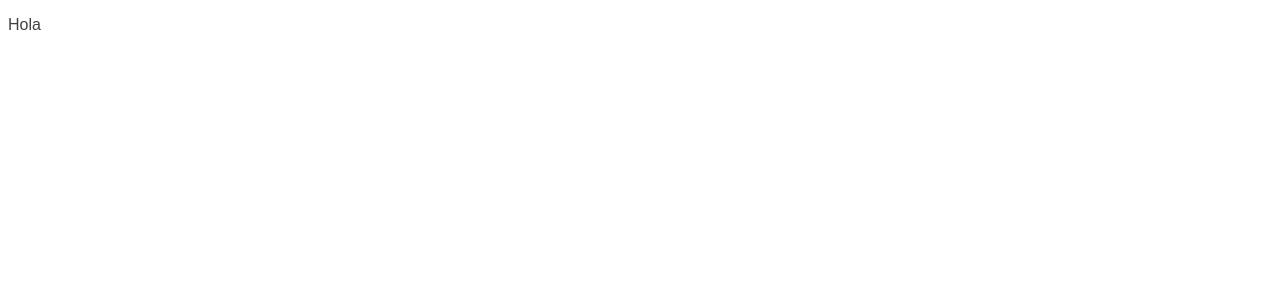
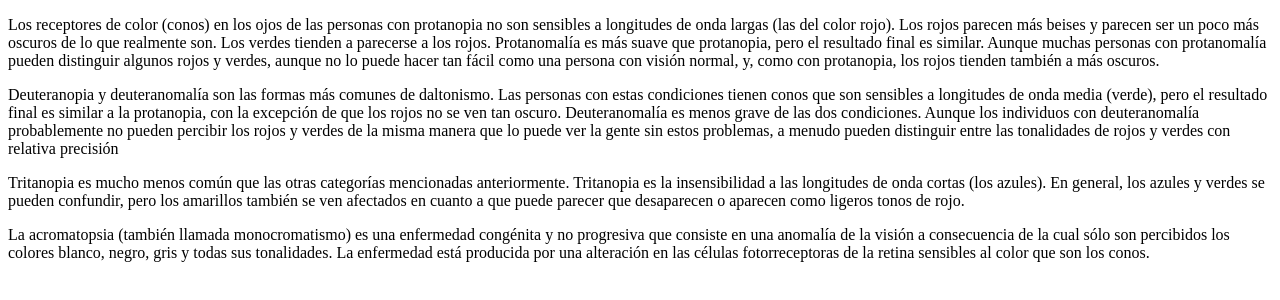
Before and after one commit to jorgeatgu/gulp-postCSS, a website: page color-blind/index.html in a window 1280 px wide. Drawn offline with Linux system fonts and the light colour scheme.

Commit message:
creando el archivo con todas las variables de colores y creando la estructura con los diferentes tipos de anomalia visual

```diff
--- a/color-blind/index.html
+++ b/color-blind/index.html
@@ -9,10 +9,17 @@
         <link rel="stylesheet" type="text/css" href="css/styles.css">
     </head>
     <body>
-    <p class="foo">
-    	Hola
-    </p>
-    <div class="hola">
-    </div>
+    <section class="protanotopia">
+        <p>Los receptores de color (conos) en los ojos de las personas con protanopia no son sensibles a longitudes de onda largas (las del color rojo). Los rojos parecen más beises y parecen ser un poco más oscuros de lo que realmente son. Los verdes tienden a parecerse a los rojos. Protanomalía es más suave que protanopia, pero el resultado final es similar. Aunque muchas personas con protanomalía pueden distinguir algunos rojos y verdes, aunque no lo puede hacer tan fácil como una persona con visión normal, y, como con protanopia, los rojos tienden también a más oscuros.</p>
+    </section>
+    <section class="deuteranopia">
+    <p>Deuteranopia y deuteranomalía son las formas más comunes de daltonismo. Las personas con estas condiciones tienen conos que son sensibles a longitudes de onda media (verde), pero el resultado final es similar a la protanopia, con la excepción de que los rojos no se ven tan oscuro. Deuteranomalía es menos grave de las dos condiciones. Aunque los individuos con deuteranomalía probablemente no pueden percibir los rojos y verdes de la misma manera que lo puede ver la gente sin estos problemas, a menudo pueden distinguir entre las tonalidades de rojos y verdes con relativa precisión</p>
+    </section>
+    <section class="tritanopia">
+    <p>Tritanopia es mucho menos común que las otras categorías mencionadas anteriormente. Tritanopia es la insensibilidad a las longitudes de onda cortas (los azules). En general, los azules y verdes se pueden confundir, pero los amarillos también se ven afectados en cuanto a que puede parecer que desaparecen o aparecen como ligeros tonos de rojo.</p>
+    </section>
+    <section class="acromatopsia">
+    <p>La acromatopsia (también llamada monocromatismo) es una enfermedad congénita y no progresiva que consiste en una anomalía de la visión a consecuencia de la cual sólo son percibidos los colores blanco, negro, gris y todas sus tonalidades. La enfermedad está producida por una alteración en las células fotorreceptoras de la retina sensibles al color que son los conos.</p>
+    </section>
     </body>
 </html>
--- /dev/null
+++ b/color-blind/src/css/_variables.css
@@ -0,0 +1,3 @@
+:root {
+
+}
--- a/color-blind/src/css/styles.css
+++ b/color-blind/src/css/styles.css
@@ -1,15 +1,17 @@
-.foo {
-	font-size: 16px;
-	font-family: Arial, sans-serif;
-	color: crimson;
-	.build {
-		font-size: 32px;
-	}
-	.foo-build {
-		background-color: #fff;
-	}
+@import '_variables';
+
+.protanotopia {
+
 }
 
-.foo-hola {
-	position: fixed;
+.deuteranopia {
+
 }
+
+.tritanopia {
+
+}
+
+.acromatopsia {
+
+}
```
